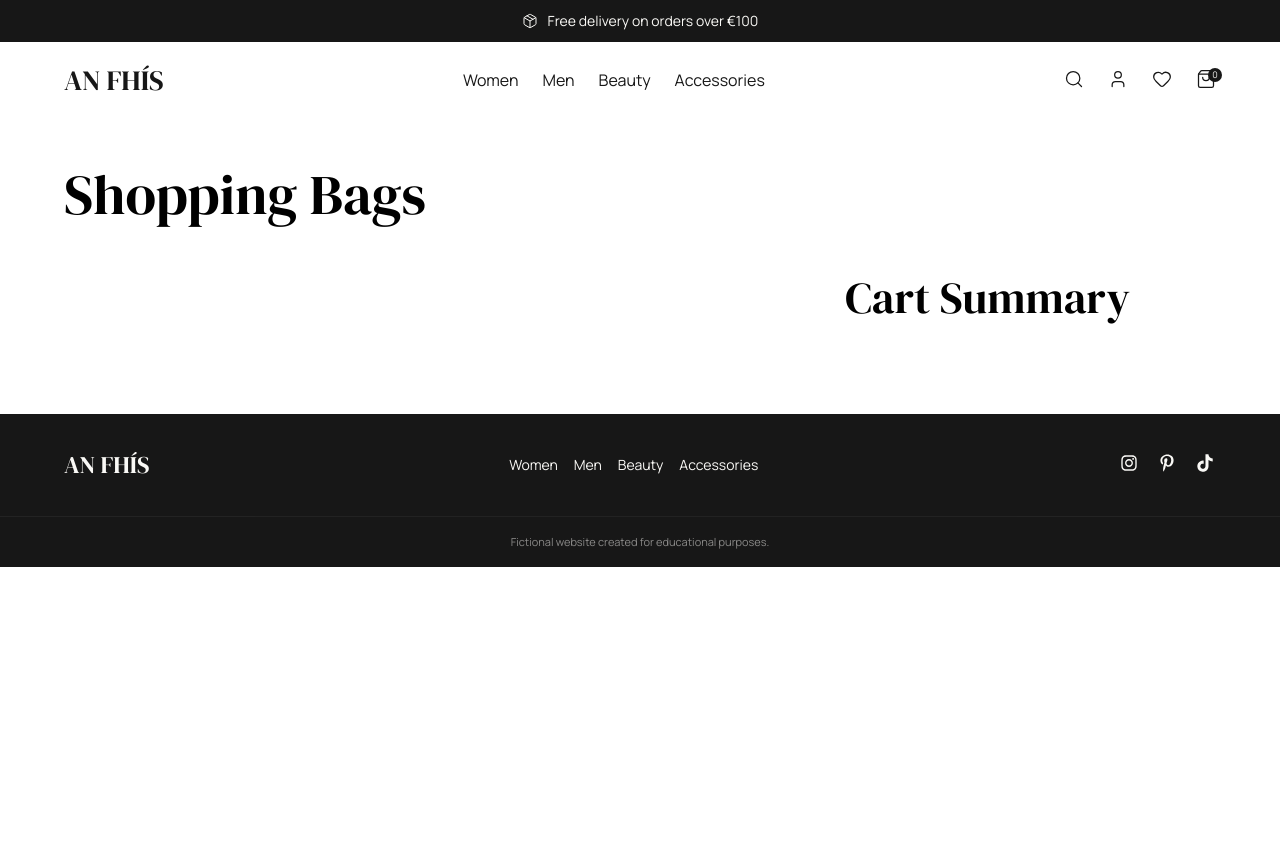
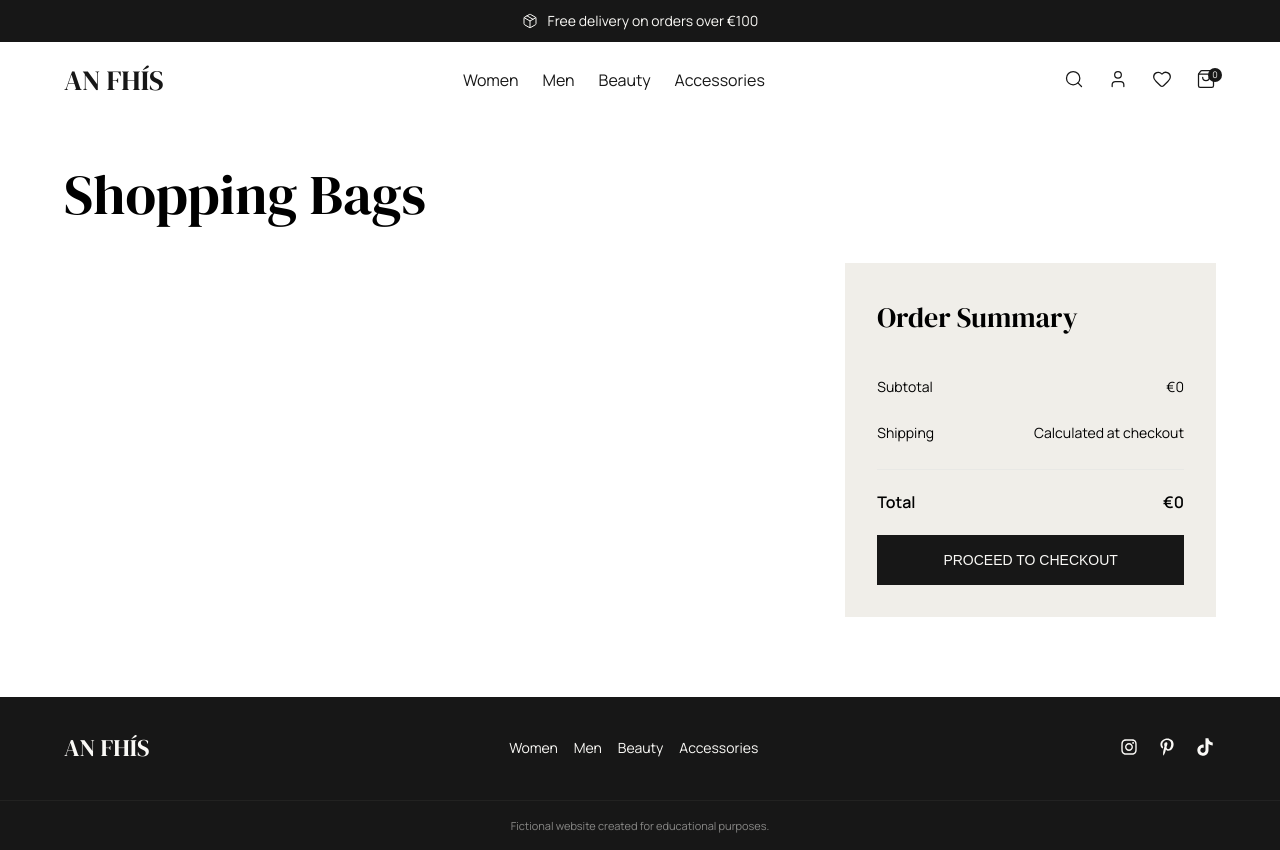
Before and after one commit to edwardshanahan97/react-ecommerce, a React (Vite) app: page /cart in a window 1280 px wide. Before the commit the page ends 800 px from the top, so only its background shows below. Built offline with nearby package versions, Linux system fonts and the light colour scheme.

Commit message:
Add Cart Summary

```diff
--- a/src/context/CartContext.jsx
+++ b/src/context/CartContext.jsx
@@ -72,6 +72,10 @@ export const CartProvider = ({ children }) => {
     );
   };
 
+  const cartTotal = cart.reduce((acc, item) => {
+    return acc + item.quantity * item.price;
+  }, 0);
+
   return (
     <CartContext.Provider
       value={{
@@ -81,6 +85,7 @@ export const CartProvider = ({ children }) => {
         onDecrement,
         onIncrement,
         removeItem,
+        cartTotal,
       }}
     >
       {children}
--- a/src/pages/Cart/CartProducts/CartProducts.jsx
+++ b/src/pages/Cart/CartProducts/CartProducts.jsx
@@ -9,7 +9,10 @@ const CartProducts = ({ cart }) => {
   return (
     <div className="cart-products">
       {cart.map((item) => (
-        <div className="cart-products__item">
+        <div
+          key={`${item.cartId}-${item.selectSize}`}
+          className="cart-products__item"
+        >
           <img src={item.image} alt={item.title} />
 
           <div className="cart-products__details">
--- a/src/pages/Cart/CartSummary/CartSummary.css
+++ b/src/pages/Cart/CartSummary/CartSummary.css
@@ -1,9 +1,54 @@
 .cart-summary {
+  background-color: var(--color-surface);
+
   padding: 2.4rem;
-
-  background-color: var(--color-surface);
 }
 
 .cart-summary h2 {
-  font-size: 2rem;
+  font-size: 2.4rem;
+
+  margin-bottom: 2.4rem;
 }
+
+.cart-summary__row {
+  display: flex;
+  align-items: center;
+  justify-content: space-between;
+  gap: 2.4rem;
+
+  font-size: 1.4rem;
+
+  padding: 1.2rem 0;
+}
+
+.cart-summary__row p:last-child {
+  text-align: right;
+}
+
+.cart-summary__total {
+  display: flex;
+  align-items: center;
+  justify-content: space-between;
+
+  font-size: 1.6rem;
+  font-weight: 600;
+
+  border-top: 1px solid var(--color-border);
+
+  margin-top: 1.2rem;
+  padding: 2rem 0;
+}
+
+.cart-summary .button--full {
+  width: 100%;
+}
+
+@media (min-width: 768px) {
+  .cart-summary {
+    padding: 3.2rem;
+  }
+
+  .cart-summary h2 {
+    font-size: 2.8rem;
+  }
+}
--- a/src/pages/Cart/CartSummary/CartSummary.jsx
+++ b/src/pages/Cart/CartSummary/CartSummary.jsx
@@ -1,7 +1,33 @@
 import "./CartSummary.css";
+import Button from "../../../components/Button/Button";
+import { useCart } from "../../../context/CartContext";
 
 const CartSummary = () => {
-  return <h2>Cart Summary</h2>;
+  const { cartTotal } = useCart();
+
+  console.log(cartTotal);
+  return (
+    <div className="cart-summary">
+      <h2>Order Summary</h2>
+
+      <div className="cart-summary__row">
+        <p>Subtotal</p>
+        <p>€{cartTotal}</p>
+      </div>
+
+      <div className="cart-summary__row">
+        <p>Shipping</p>
+        <p>Calculated at checkout</p>
+      </div>
+
+      <div className="cart-summary__total">
+        <p>Total</p>
+        <p>€{cartTotal}</p>
+      </div>
+
+      <Button className="button--full" text="Proceed To Checkout" />
+    </div>
+  );
 };
 
 export default CartSummary;
```
